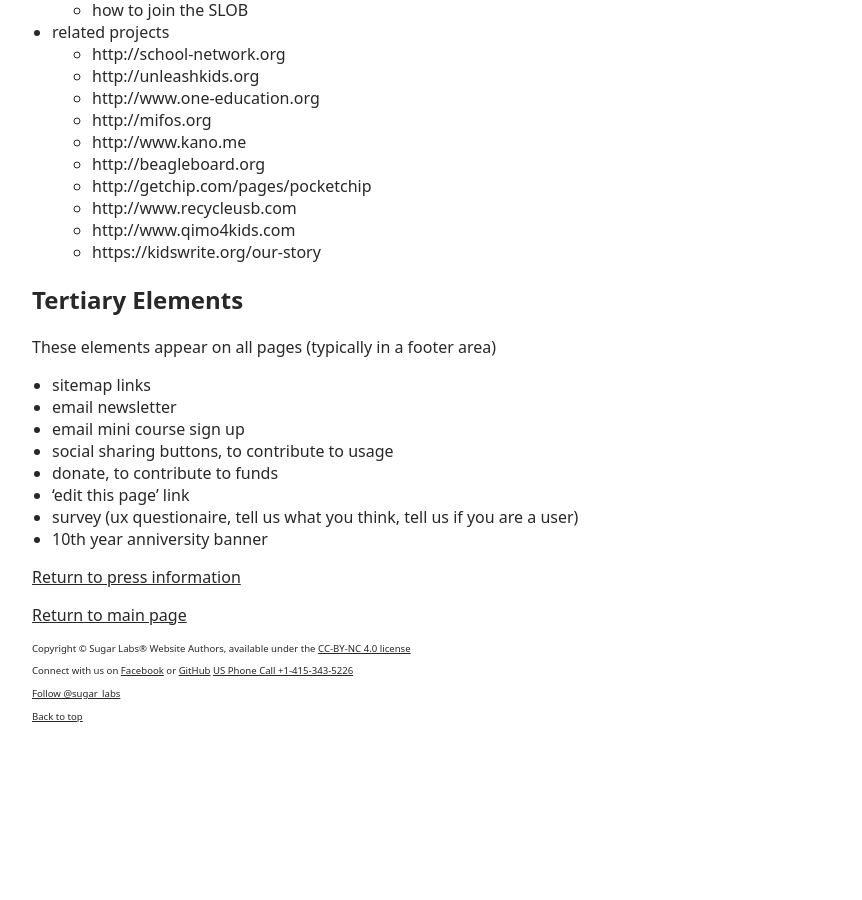
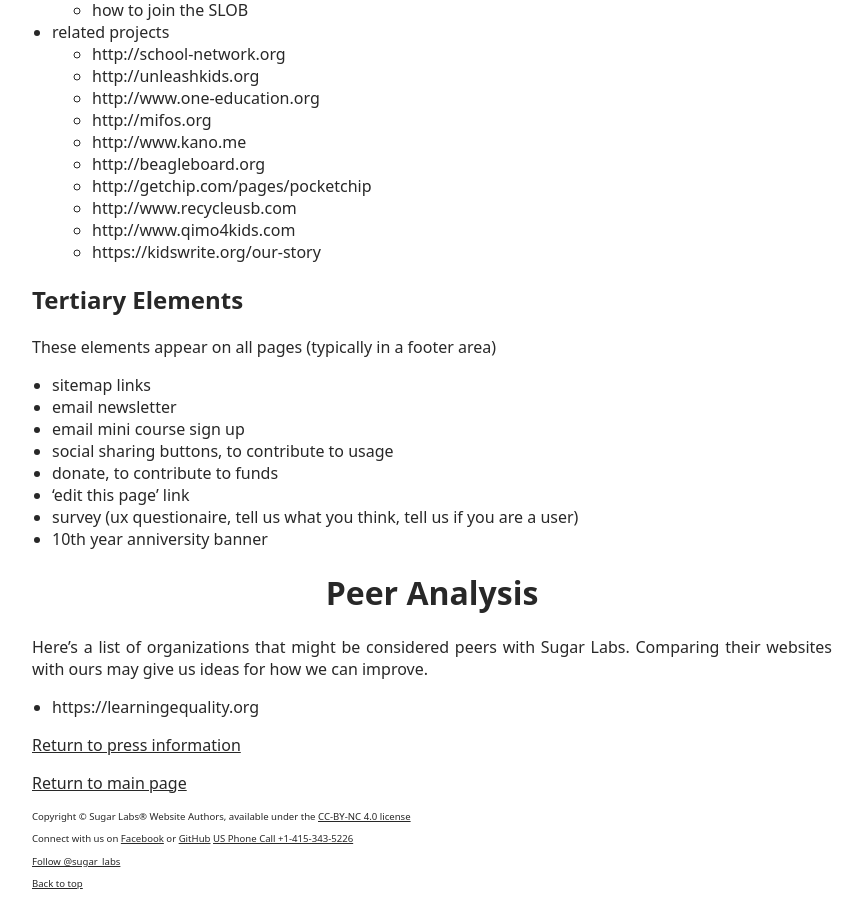
Before and after one commit to sugarlabs/www, a Jekyll site: the page built from STRUCTURE.md, in a window 1280 px wide and 900 px high, scrolled down 3775 px. Shown: the whole window, without its empty margins (208-1070 px from the left). Built offline with Jekyll 4.4.1, drawn with Linux system fonts in a browser that asks for light colours; a script that is not in the unit is left out; comment, search, counter and statistics services are not loaded; before the commit the page ends 4507 px from its top, so only the background shows below that.

Commit message:
Update STRUCTURE.md
Add Peer Analysis section

```diff
--- a/STRUCTURE.md
+++ b/STRUCTURE.md
@@ -168,3 +168,10 @@
 * 'edit this page' link
 * survey (ux questionaire, tell us what you think, tell us if you are a user)
 * 10th year anniversity banner
+
+# Peer Analysis
+
+Here's a list of organizations that might be considered peers with Sugar Labs.
+Comparing their websites with ours may give us ideas for how we can improve.
+
+* https://learningequality.org
```
